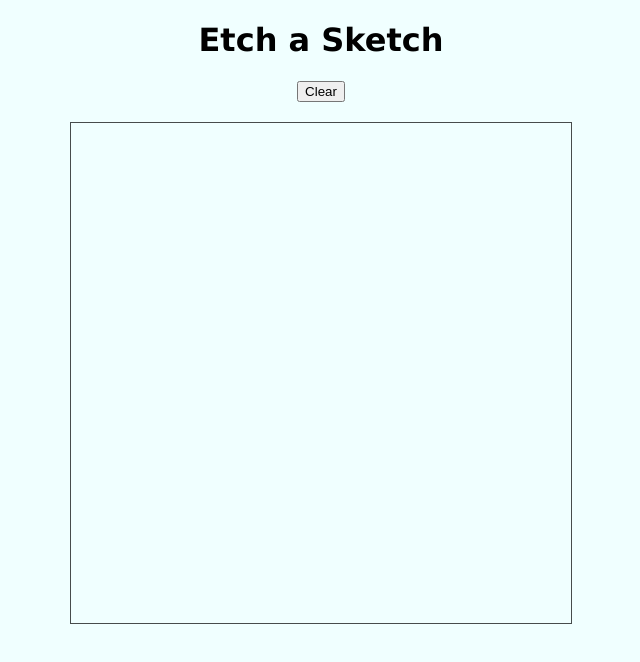
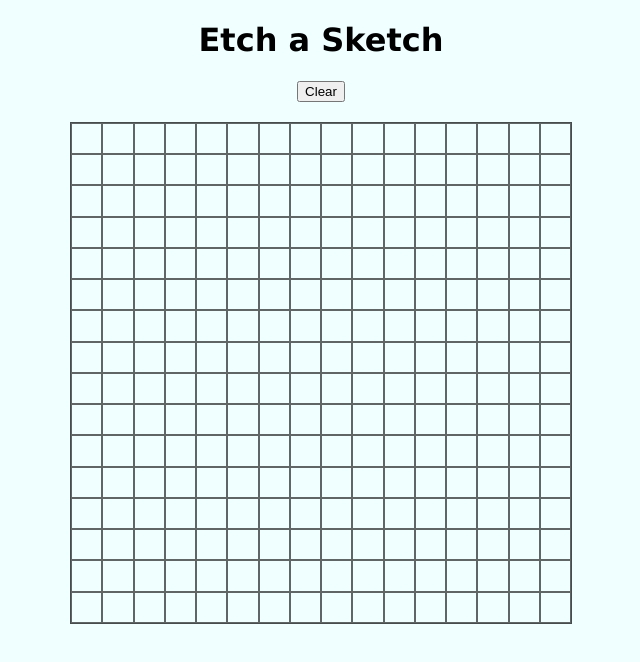
Before and after one commit to invisibleopey/etch-a-sketch, a plain HTML site: page index.html in a window 1280 px wide. Shown: the whole page, without its empty margins (319-959 px from the left). Drawn offline with Linux system fonts and the light colour scheme.

Commit message:
Create 16 x 16 grids of divs that fill the container

```diff
--- a/main.js
+++ b/main.js
@@ -0,0 +1,11 @@
+const container = document.querySelector('#container');
+
+// Creates 16 x 16 divs inside the Div Container
+function createDivs () {
+    for (let i = 1; i <= 256; i++) {
+        container.innerHTML += '<div class="box">  </div>';
+    }
+}
+
+// Call the function to create the divs
+createDivs();
--- a/style.css
+++ b/style.css
@@ -8,10 +8,19 @@ body {
     background-color: azure;
     text-align: center;
 }
+#btn {
+    display: block;
+    margin: 0 auto;
+}
 #container {
     border: 1px solid rgba(0,0,0,0.7);
     width: 500px;
     height: 500px;
     margin: 20px auto;
-    display: flex;
+    display: inline-grid;
+    grid-template-columns: repeat(16, 2fr);
+    grid-template-rows: repeat(16, 2fr);
 }
+.box {
+    border: 1px solid rgba(0, 0, 0, 0.6);
+}
```
